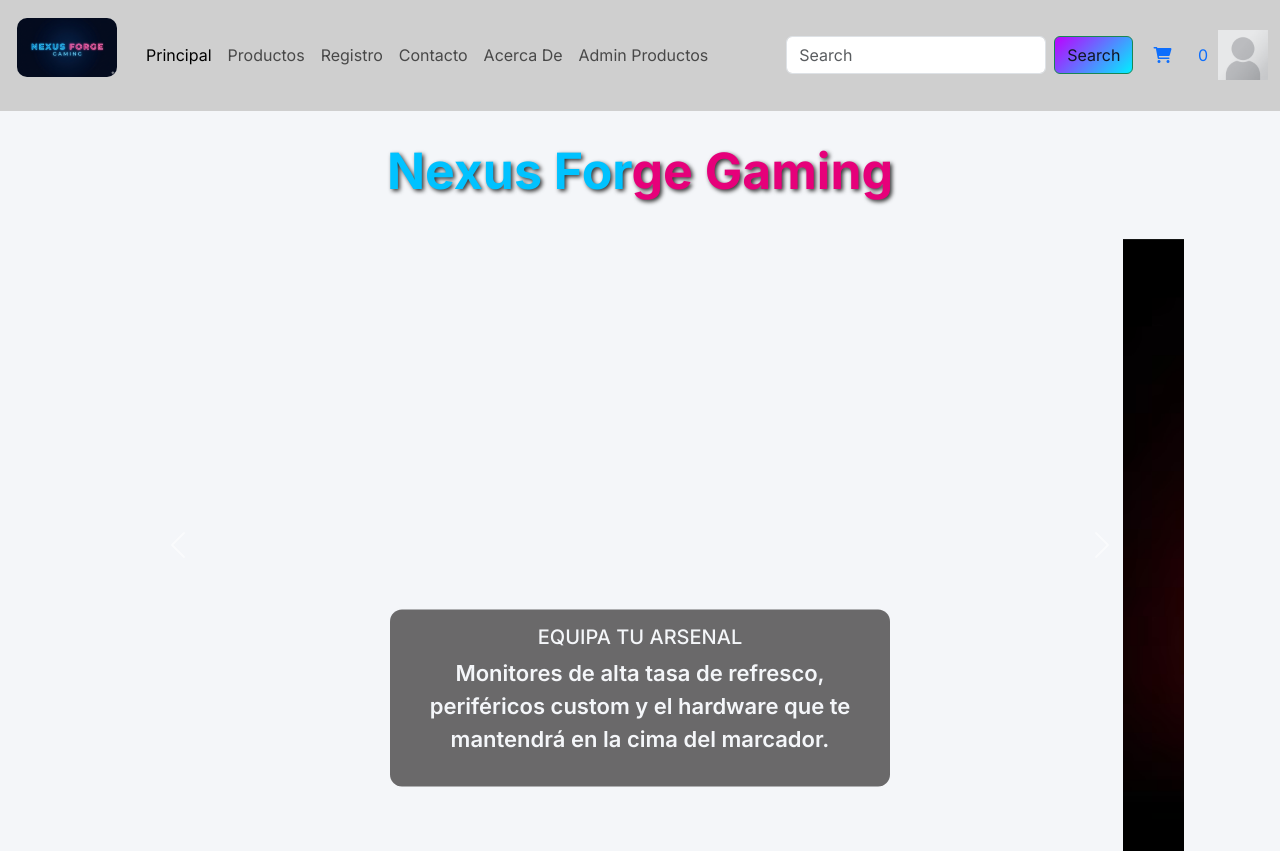
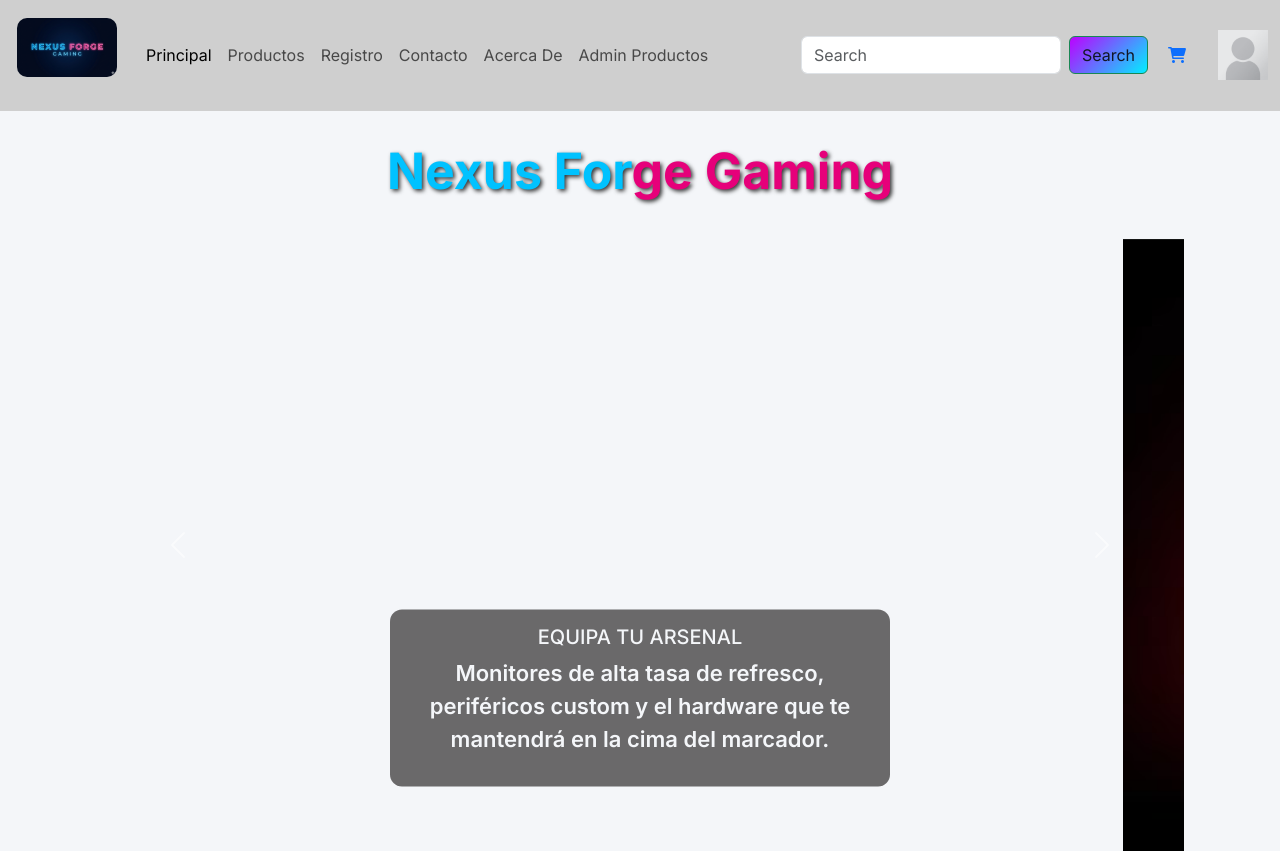
Before and after one commit to carlos-ulate/integrador, a plain HTML site: page index.html in a window 1280 px wide. Shown: the top 851 px of the page. Drawn offline with nearby package versions, Linux system fonts and the light colour scheme.

Commit message:
modifica nav bar carrito, quita 0

```diff
--- a/index.html
+++ b/index.html
@@ -62,7 +62,7 @@
                 <div class="cart-shop">
                     <a href="#" class="cart">
                         <i class="fas fa-shopping-cart  cart"></i>
-                        <span class="cart-count">0</span>
+                        <span class="cart-count"></span>
                     </a>
                 </div>
 
```
Also changed, not shown: pages/about.html (+1 -1 lines), pages/admin-products.html (+1 -1 lines), pages/contact.html (+1 -1 lines), pages/product-detail.html (+1 -1 lines), pages/products.html (+1 -1 lines), pages/register.html (+1 -1 lines).
